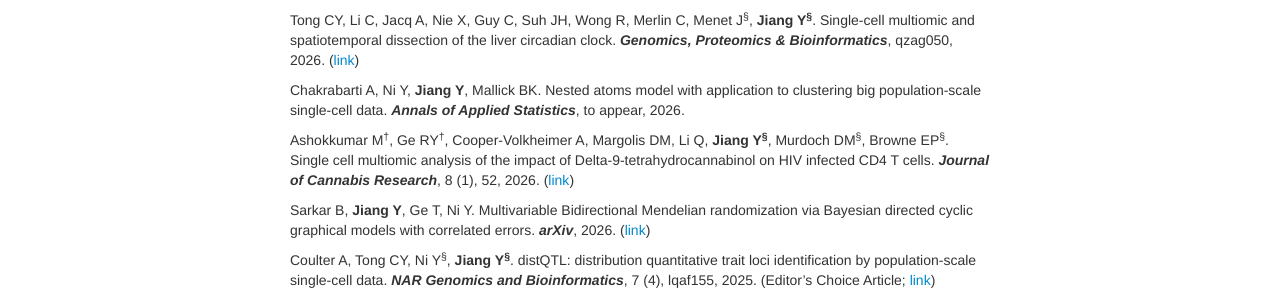
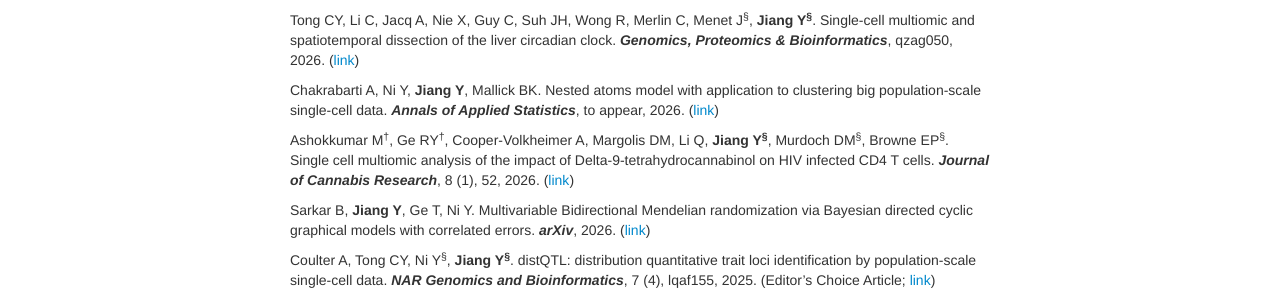
Before and after one commit to yuchaojiang/yuchaojiang.github.io, a Jekyll site: the page built from pages/pubs.md, in a window 1280 px wide and 900 px high. Shown: the part 202-496 px from the top of the window. Built offline with Jekyll 4.4.1, drawn with Linux system fonts in a browser that asks for light colours.

Commit message:
Update pubs.md

```diff
--- a/pages/pubs.md
+++ b/pages/pubs.md
@@ -10,7 +10,7 @@ description: Yuchao Jiang's publications
 
 Tong CY, Li C, Jacq A, Nie X, Guy C, Suh JH, Wong R, Merlin C, Menet J<sup>&sect;</sup>, **Jiang Y<sup>&sect;</sup>**. Single-cell multiomic and spatiotemporal dissection of the liver circadian clock. ***Genomics, Proteomics & Bioinformatics***, qzag050, 2026. ([link](https://doi.org/10.1093/gpbjnl/qzag050))
 
-Chakrabarti A, Ni Y, **Jiang Y**, Mallick BK. Nested atoms model with application to clustering big population-scale single-cell data. ***Annals of Applied Statistics***, to appear, 2026.
+Chakrabarti A, Ni Y, **Jiang Y**, Mallick BK. Nested atoms model with application to clustering big population-scale single-cell data. ***Annals of Applied Statistics***, to appear, 2026. ([link](https://www.e-publications.org/ims/submission/AOAS/user/submissionFile/72337?confirm=be7e65b0))
 
 Ashokkumar M<sup>&dagger;</sup>, Ge RY<sup>&dagger;</sup>, Cooper-Volkheimer A, Margolis DM, Li Q, **Jiang Y<sup>&sect;</sup>**, Murdoch DM<sup>&sect;</sup>, Browne EP<sup>&sect;</sup>. Single cell multiomic analysis of the impact of Delta-9-tetrahydrocannabinol on HIV infected CD4 T cells. ***Journal of Cannabis Research***, 8 (1), 52, 2026. ([link](https://link.springer.com/article/10.1186/s42238-026-00412-0))
 
```
